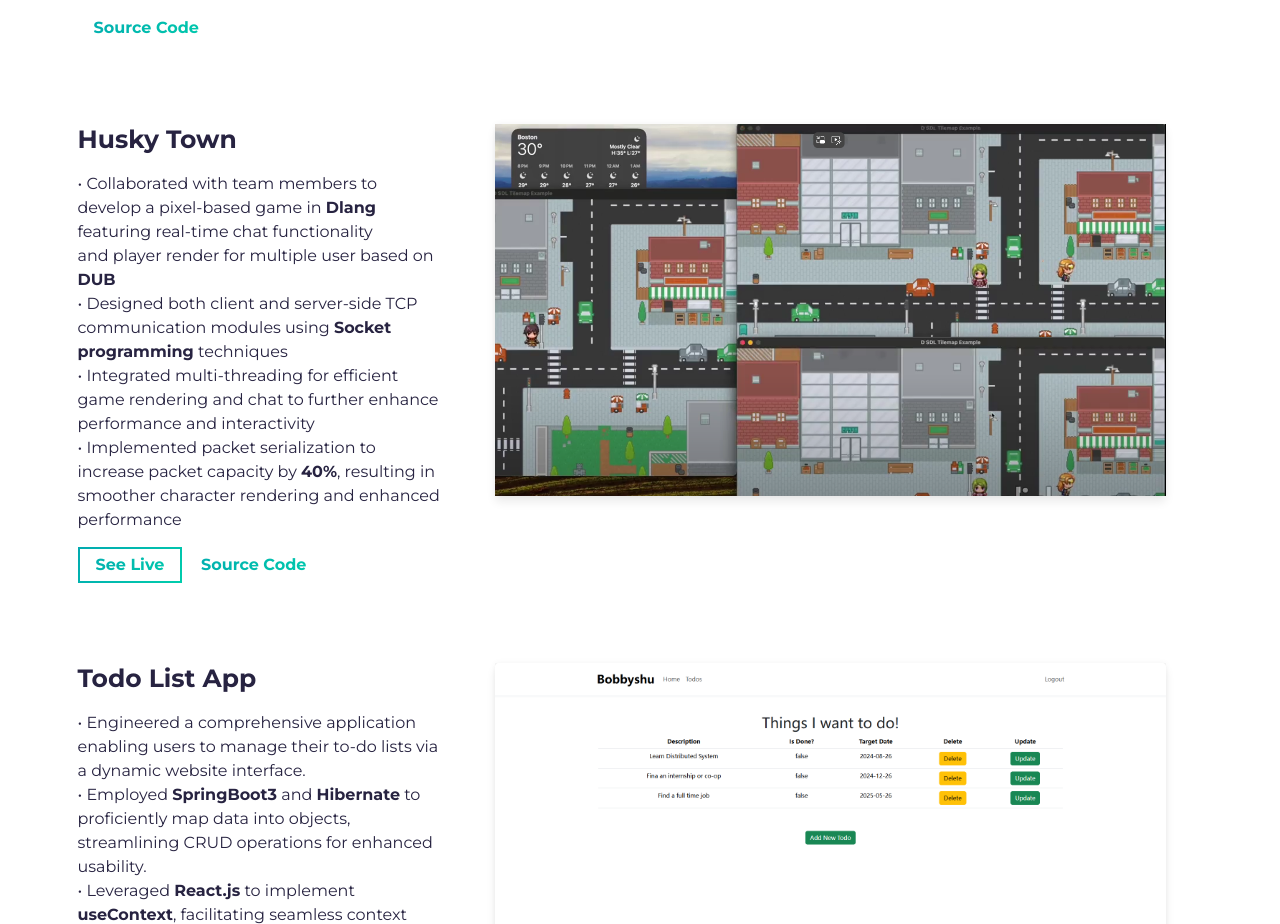
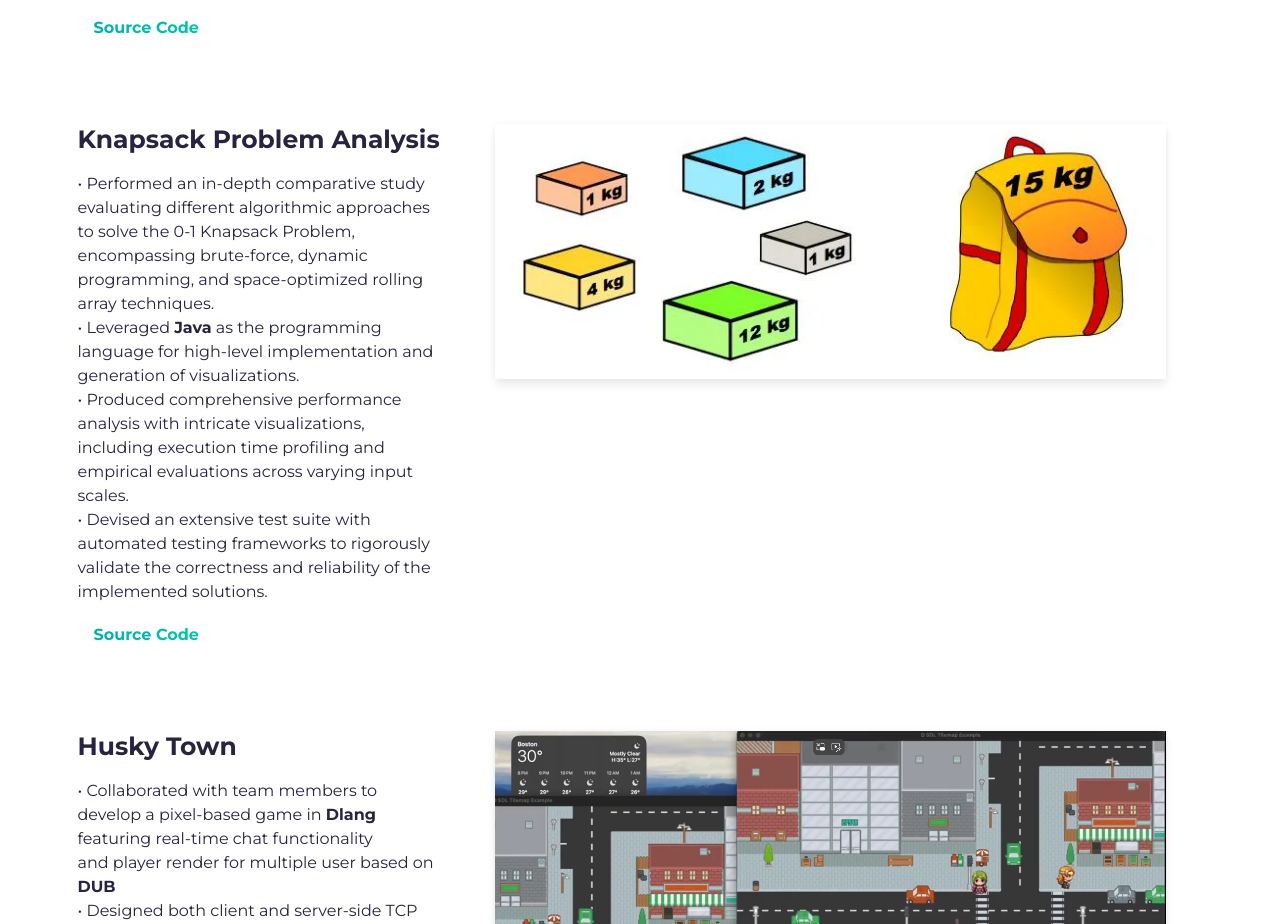
Before and after one commit to Bobbyshu/SelfPortfolio, a website built with Parcel: page src/index.html in a window 1280 px wide. Shown: the part 2091-3015 px from the top of the page. Built offline with nearby package versions, Linux system fonts and the light colour scheme.

Commit message:
feat(): add new project

```diff
--- a/src/index.html
+++ b/src/index.html
@@ -144,6 +144,44 @@
                 <div data-tilt data-tilt-max="4" data-tilt-glare="true" data-tilt-max-glare="0.5"
                   class="thumbnail rounded js-tilt">
                   <img alt="Project Image" class="img-fluid" src="assets/fib.png" />
+                </div>
+              </a>
+            </div>
+          </div>
+        </div>
+
+        <div class="row">
+          <div class="col-lg-4 col-sm-12">
+            <div class="project-wrapper__text load-hidden">
+              <h3 class="project-wrapper__text-title">Knapsack Problem Analysis</h3>
+              <div>
+                <p class="mb-4">
+                  • Performed an in-depth comparative study evaluating different algorithmic approaches to solve the 0-1
+                  Knapsack Problem, encompassing brute-force, dynamic programming, and space-optimized rolling array
+                  techniques.<br>
+                  • Leveraged <strong>Java</strong> as the programming language for high-level implementation and
+                  generation of visualizations.<br>
+                  • Produced comprehensive performance analysis with intricate visualizations, including execution time
+                  profiling and empirical evaluations across varying input scales.<br>
+                  • Devised an extensive test suite with automated testing frameworks to rigorously validate the
+                  correctness and reliability of the implemented solutions.<br>
+                </p>
+              </div>
+              <!-- <a rel="noreferrer" target="_blank" class="cta-btn cta-btn--hero" href="#!">
+                See Live
+              </a> -->
+              <a rel="noreferrer" target="_blank" class="cta-btn text-color-main"
+                href="https://github.com/Bobbyshu/Knapsack_Problem">
+                Source Code
+              </a>
+            </div>
+          </div>
+          <div class="col-lg-8 col-sm-12">
+            <div class="project-wrapper__image load-hidden">
+              <a rel="noreferrer" href="https://github.com/Bobbyshu/Knapsack_Problem" target="_blank">
+                <div data-tilt data-tilt-max="4" data-tilt-glare="true" data-tilt-max-glare="0.5"
+                  class="thumbnail rounded js-tilt">
+                  <img alt="Project Image" class="img-fluid" src="assets/knapsack.png" />
                 </div>
               </a>
             </div>
```
